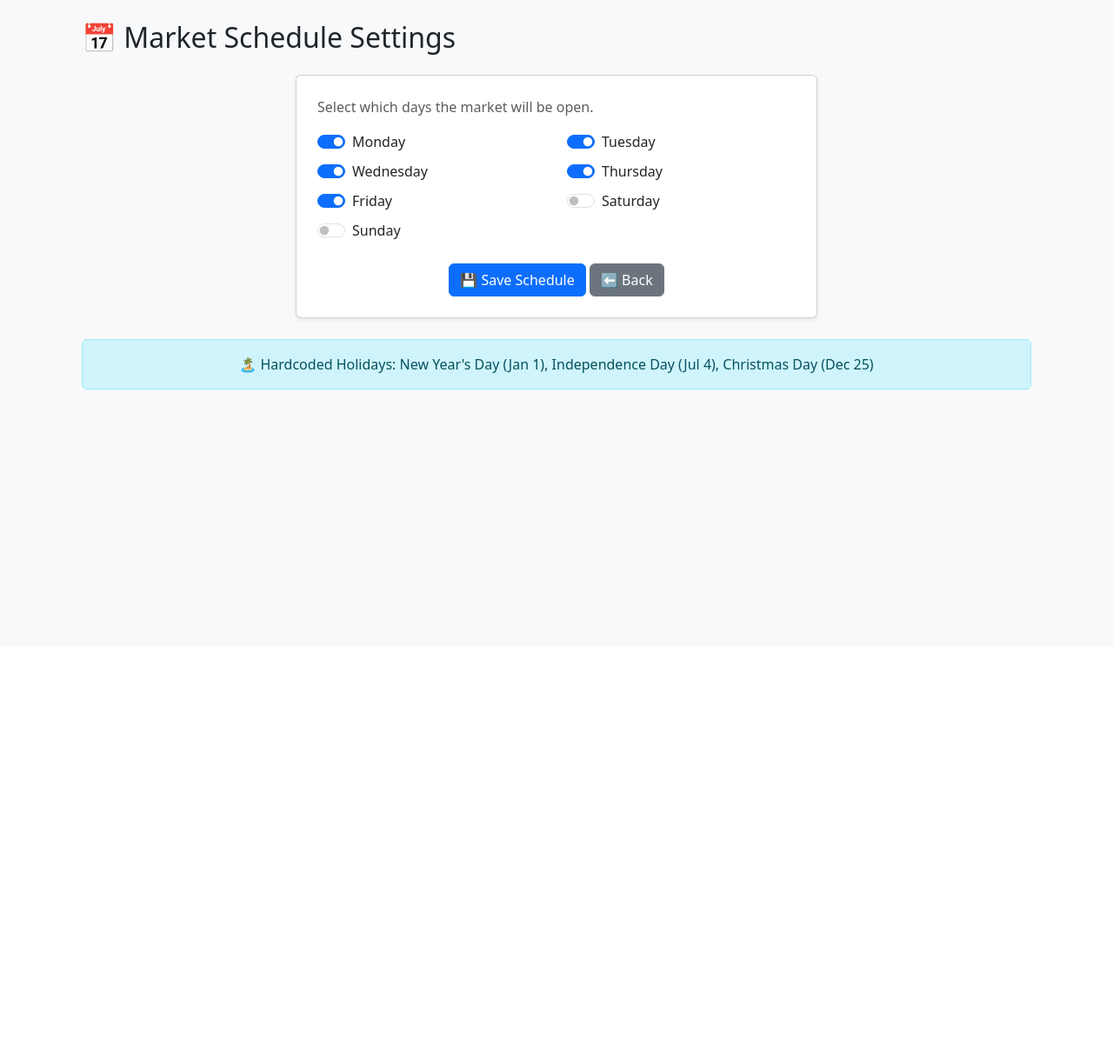
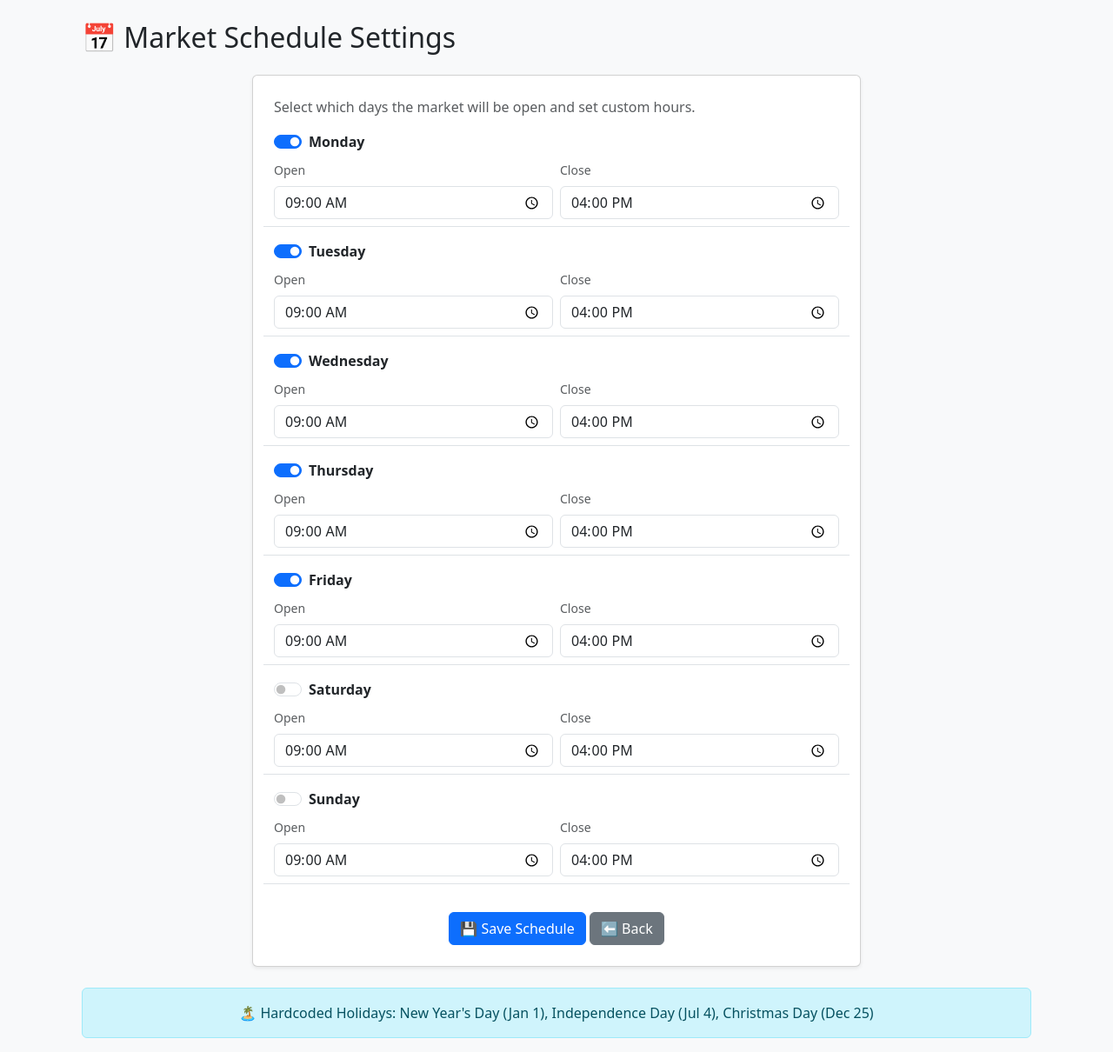
Before and after one commit to wzhan246/github-test, a Flask app: page /admin/market-days in a window 1280 px wide. Shown: the part 56-1266 px from the top of the page at 87% size. Before the commit the page ends 504 px from the top, so only its background shows below. Run offline with Flask 3, Linux system fonts and the light colour scheme; a user stored in the database is signed in; tables that the repository leaves empty hold one stand-in row (values such as "Sample post").

Commit message:
changed how market hours and market days function. Added the ability to change the hours for specific days.

```diff
--- a/new-template/app.py
+++ b/new-template/app.py
@@ -92,6 +92,8 @@ class MarketHours(db.Model):
 
 class MarketSchedule(db.Model):
     id = db.Column(db.Integer, primary_key=True)
+
+    # Day toggles
     monday = db.Column(db.Boolean, default=True)
     tuesday = db.Column(db.Boolean, default=True)
     wednesday = db.Column(db.Boolean, default=True)
@@ -100,6 +102,22 @@ class MarketSchedule(db.Model):
     saturday = db.Column(db.Boolean, default=False)
     sunday = db.Column(db.Boolean, default=False)
 
+    # Day-specific hours
+    monday_open = db.Column(db.Time, default=time(9, 0))
+    monday_close = db.Column(db.Time, default=time(16, 0))
+    tuesday_open = db.Column(db.Time, default=time(9, 0))
+    tuesday_close = db.Column(db.Time, default=time(16, 0))
+    wednesday_open = db.Column(db.Time, default=time(9, 0))
+    wednesday_close = db.Column(db.Time, default=time(16, 0))
+    thursday_open = db.Column(db.Time, default=time(9, 0))
+    thursday_close = db.Column(db.Time, default=time(16, 0))
+    friday_open = db.Column(db.Time, default=time(9, 0))
+    friday_close = db.Column(db.Time, default=time(16, 0))
+    saturday_open = db.Column(db.Time, default=time(9, 0))
+    saturday_close = db.Column(db.Time, default=time(16, 0))
+    sunday_open = db.Column(db.Time, default=time(9, 0))
+    sunday_close = db.Column(db.Time, default=time(16, 0))
+
 
 # -------------------------
 # HELPER: CHECK MARKET STATUS
@@ -107,41 +125,24 @@ class MarketSchedule(db.Model):
 def is_market_open():
     market = MarketHours.query.first()
     schedule = MarketSchedule.query.first()
-
-    # If missing, create a default schedule so the app never crashes
     if not schedule:
-        schedule = MarketSchedule(
-            monday=True, tuesday=True, wednesday=True,
-            thursday=True, friday=True, saturday=False, sunday=False
-        )
-        db.session.add(schedule)
-        db.session.commit()
-
-    if not market:
         return False
 
     now = datetime.now()
     current_time = now.time()
-    weekday_attr = now.strftime("%A").lower()  # 'monday'..'sunday'
+    weekday = now.strftime("%A").lower()
     today_str = now.strftime("%m-%d")
 
-    # Holidays close the market
     if today_str in HOLIDAYS:
         return False
-
-    # Day-of-week close check
-    if not getattr(schedule, weekday_attr, False):
+    if not getattr(schedule, weekday):
         return False
 
-    # Time window check
-    open_now = market.open_time <= current_time <= market.close_time
+    open_time = getattr(schedule, f"{weekday}_open")
+    close_time = getattr(schedule, f"{weekday}_close")
 
-    # Keep is_open flag in sync with clock
-    if market.is_open != open_now:
-        market.is_open = open_now
-        db.session.commit()
+    return open_time <= current_time <= close_time
 
-    return open_now
 
 # -------------------------
 # INITIALIZE DATABASE
@@ -478,20 +479,25 @@ def admin_market_hours():
 def admin_market_days():
     schedule = MarketSchedule.query.first()
     if not schedule:
-        schedule = MarketSchedule(
-            monday=True, tuesday=True, wednesday=True,
-            thursday=True, friday=True, saturday=False, sunday=False
-        )
+        schedule = MarketSchedule()
         db.session.add(schedule)
         db.session.commit()
 
+    days = ['monday', 'tuesday', 'wednesday', 'thursday', 'friday', 'saturday', 'sunday']
+
     if request.method == "POST":
-        for day in ["monday", "tuesday", "wednesday", "thursday", "friday", "saturday", "sunday"]:
+        for day in days:
             setattr(schedule, day, request.form.get(day) == "on")
+            open_field = f"{day}_open"
+            close_field = f"{day}_close"
+            setattr(schedule, open_field, datetime.strptime(request.form.get(open_field), "%H:%M").time())
+            setattr(schedule, close_field, datetime.strptime(request.form.get(close_field), "%H:%M").time())
+
         db.session.commit()
         return redirect(url_for("admin_market_days"))
 
     return render_template("market_days.html", schedule=schedule)
+
 
 # -------------------------# MISC ROUTES
 
--- a/new-template/templates/market_days.html
+++ b/new-template/templates/market_days.html
@@ -1,20 +1,31 @@
 {% extends "admin_base.html" %}
 {% block title %}Market Days{% endblock %}
-
 {% block content %}
 <div class="container mt-4">
   <h2 class="mb-4">📅 Market Schedule Settings</h2>
 
-  <form method="POST" class="card p-4 shadow-sm" style="max-width: 600px; margin: auto;">
-    <p class="text-muted">Select which days the market will be open.</p>
+  <form method="POST" class="card p-4 shadow-sm" style="max-width: 700px; margin: auto;">
+    <p class="text-muted">Select which days the market will be open and set custom hours.</p>
 
     <div class="row">
       {% for day in ['monday','tuesday','wednesday','thursday','friday','saturday','sunday'] %}
-      <div class="col-6 mb-2">
-        <div class="form-check form-switch">
+      <div class="col-12 mb-3 border-bottom pb-2">
+        <div class="form-check form-switch mb-2">
           <input type="checkbox" name="{{ day }}" id="{{ day }}" class="form-check-input"
             {% if schedule[day] %}checked{% endif %}>
-          <label class="form-check-label" for="{{ day }}">{{ day|capitalize }}</label>
+          <label class="form-check-label fw-bold" for="{{ day }}">{{ day|capitalize }}</label>
+        </div>
+        <div class="row gx-2">
+          <div class="col">
+            <label for="{{ day }}_open" class="form-label small text-muted">Open</label>
+            <input type="time" class="form-control" name="{{ day }}_open"
+              value="{{ schedule[day + '_open'].strftime('%H:%M') }}">
+          </div>
+          <div class="col">
+            <label for="{{ day }}_close" class="form-label small text-muted">Close</label>
+            <input type="time" class="form-control" name="{{ day }}_close"
+              value="{{ schedule[day + '_close'].strftime('%H:%M') }}">
+          </div>
         </div>
       </div>
       {% endfor %}
```
